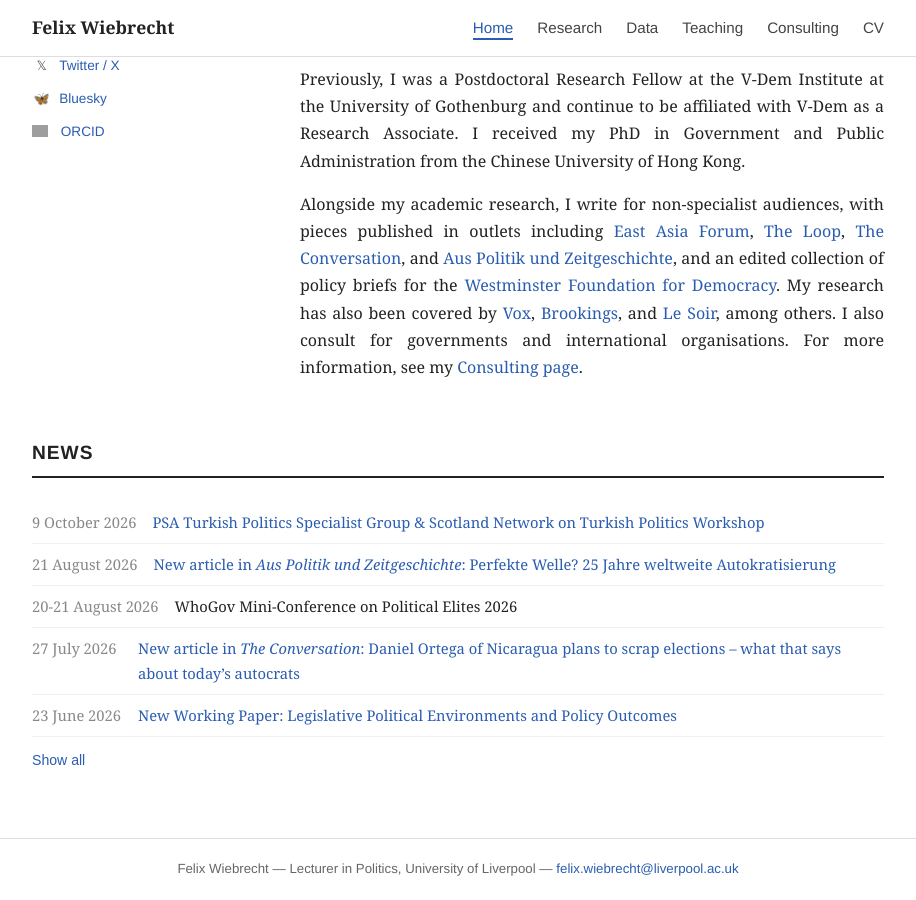
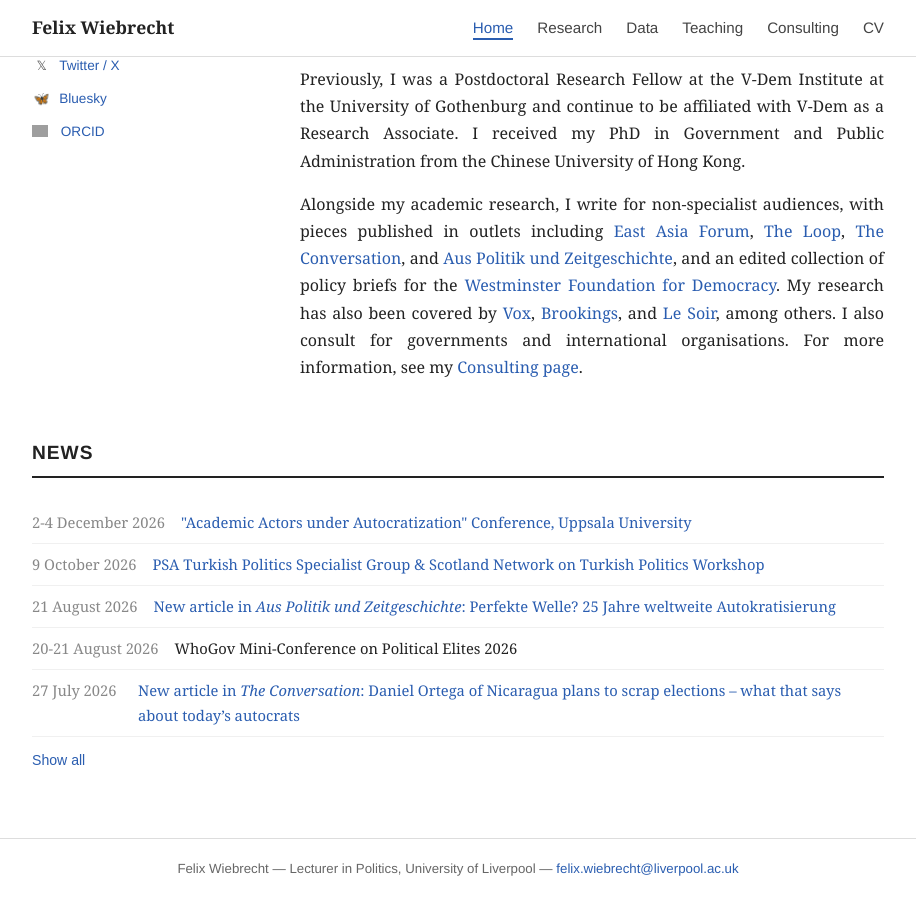
Before and after one commit to felixwiebrecht/felixwiebrecht.github.io, a Jekyll site: the page built from index.md, in a window 1280 px wide and 900 px high, scrolled down 611 px. Shown: the whole window, without its empty margins (182-1098 px from the left). Built offline with Jekyll 4.4.1, drawn with Linux system fonts in a browser that asks for light colours; comment, search, counter and statistics services are not loaded; grey boxes are pictures that could not be loaded.

Commit message:
News: Academic Actors under Autocratization conference, Uppsala (Dec 2026)
Co-Authored-By: Claude Opus 5.5 <noreply@anthropic.com>

```diff
--- a/_data/news.yml
+++ b/_data/news.yml
@@ -1,3 +1,7 @@
+- date: "2-4 December 2026"
+  text: '"Academic Actors under Autocratization" Conference, Uppsala University'
+  url: "https://www.uu.se/en/research/democracy-and-higher-education"
+
 - date: "9 October 2026"
   text: "PSA Turkish Politics Specialist Group & Scotland Network on Turkish Politics Workshop"
   url: "https://psaturkishpolitics.uk/"
```
